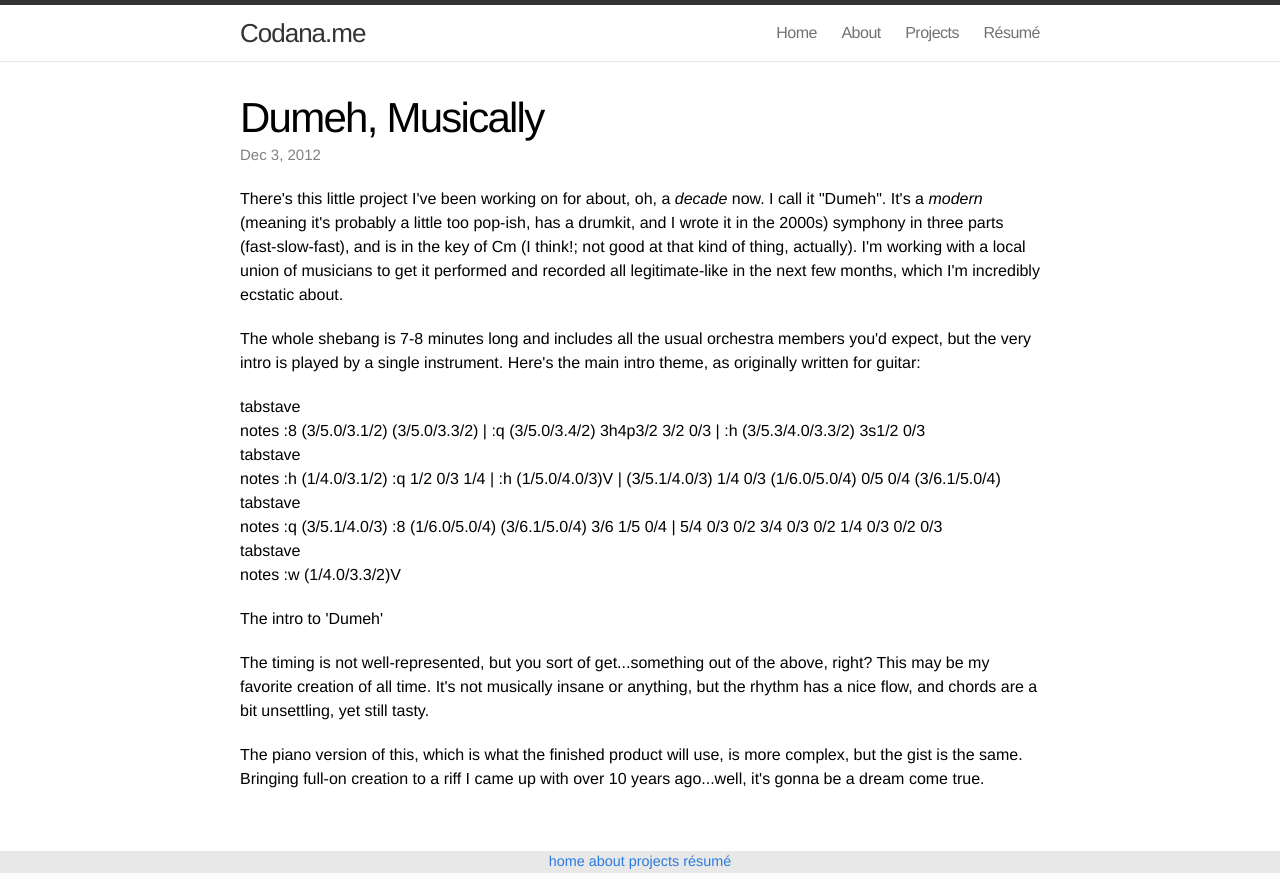
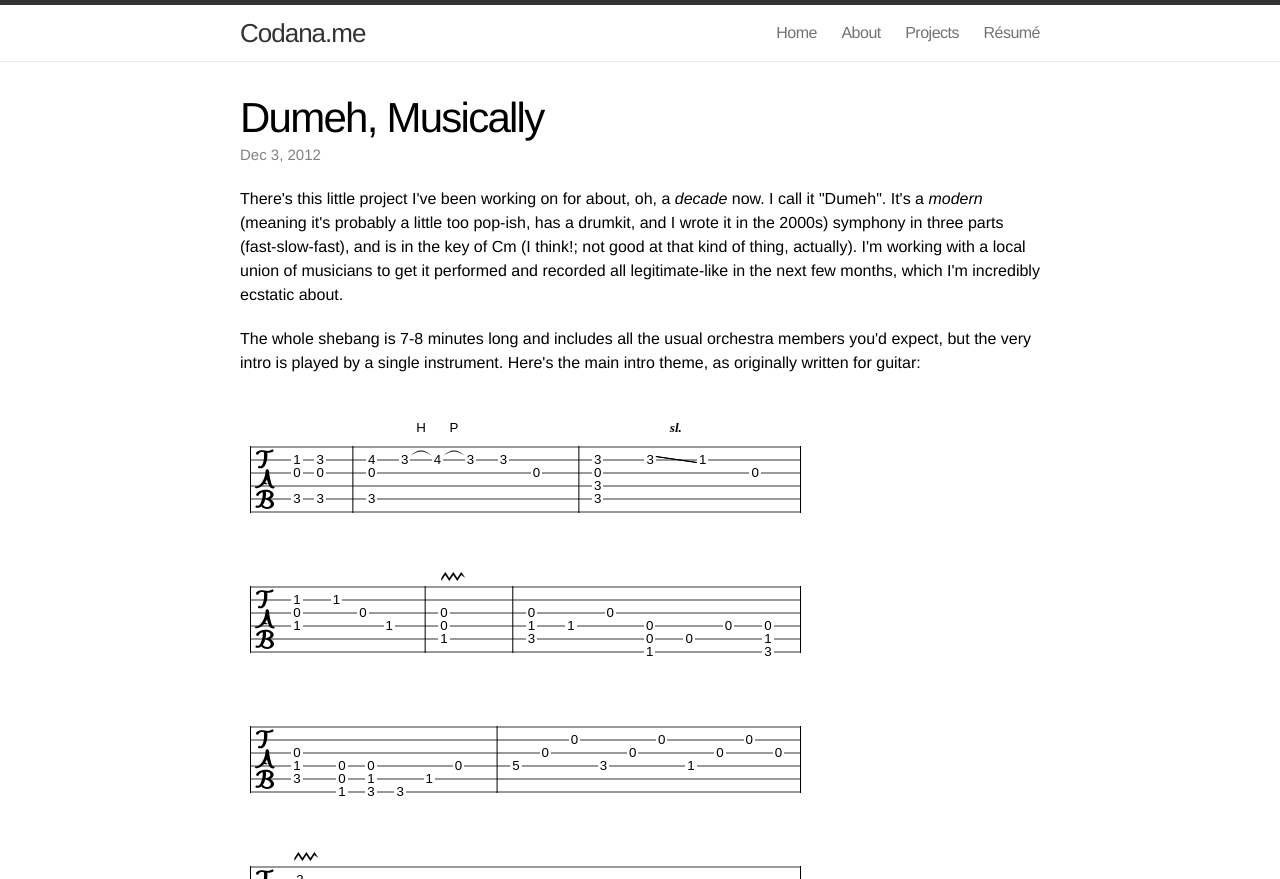
Before and after one commit to michaelchadwick/codana.me, a Jekyll site: the page built from _posts/2012-12-03-dumeh-musically.html, in a window 1280 px wide and 1400 px high, cut to the strip 0-879 px from the top of the window. Built offline with Jekyll 4.4.1, drawn with Linux system fonts in a browser that asks for light colours; some of the changed text lies outside the part shown.

Commit message:
updated two vexflow-related posts

```diff
--- a/_posts/2012-12-03-dumeh-musically.html
+++ b/_posts/2012-12-03-dumeh-musically.html
@@ -14,16 +14,16 @@ tags: vextab dumeh music
 
 <div class="vex-tabdiv" title="The intro to 'Dumeh'" width="570">
 tabstave<br />
-notes :8 (3/5.0/3.1/2) (3/5.0/3.3/2) | :q (3/5.0/3.4/2) 3h4p3/2 3/2 0/3 | :h (3/5.3/4.0/3.3/2) 3s1/2 0/3</p>
-<p>tabstave<br />
-notes :h (1/4.0/3.1/2) :q 1/2 0/3 1/4 | :h (1/5.0/4.0/3)V | (3/5.1/4.0/3) 1/4 0/3 (1/6.0/5.0/4) 0/5 0/4 (3/6.1/5.0/4)</p>
-<p>tabstave<br />
-notes :q (3/5.1/4.0/3) :8 (1/6.0/5.0/4) (3/6.1/5.0/4) 3/6 1/5 0/4 | 5/4 0/3 0/2 3/4 0/3 0/2 1/4 0/3 0/2 0/3</p>
-<p>tabstave<br />
+notes :8 (3/5.0/3.1/2) (3/5.0/3.3/2) | :q (3/5.0/3.4/2) 3h4p3/2 3/2 0/3 | :h (3/5.3/4.0/3.3/2) 3s1/2 0/3<br />
+tabstave<br />
+notes :h (1/4.0/3.1/2) :q 1/2 0/3 1/4 | :h (1/5.0/4.0/3)V | (3/5.1/4.0/3) 1/4 0/3 (1/6.0/5.0/4) 0/5 0/4 (3/6.1/5.0/4)<br />
+tabstave<br />
+notes :q (3/5.1/4.0/3) :8 (1/6.0/5.0/4) (3/6.1/5.0/4) 3/6 1/5 0/4 | 5/4 0/3 0/2 3/4 0/3 0/2 1/4 0/3 0/2 0/3<br />
+tabstave<br />
 notes :w (1/4.0/3.3/2)V
 </p></div>
-<div class="wp-caption-text tabdiv-caption">The intro to 'Dumeh'</div>
+<div class="vex-tabdiv-caption">The intro to 'Dumeh'</div>
 
-<p>The timing is not well-represented, but you sort of get...something out of the above, right? This may be my favorite creation of all time. It's not musically insane or anything, but the rhythm has a nice flow, and chords are a bit unsettling, yet still tasty.</p>
+<p>The timing is not well-represented, but you sort of get...<em>something</em> out of the above, right? This may be my favorite creation of all time. It's not musically insane or anything, but the rhythm has a nice flow, and chords are a bit unsettling, yet still tasty.</p>
 
 <p>The piano version of this, which is what the finished product will use, is more complex, but the gist is the same. Bringing full-on creation to a riff I came up with over 10 years ago...well, it's gonna be a dream come true.</p>
```
Also changed, not shown: other parts of _posts/2012-12-03-dumeh-musically.html (+1 -1 lines), _posts/2012-10-11-vexflow-tabdiv-easy-musical-staves.html (+11 -6 lines).
